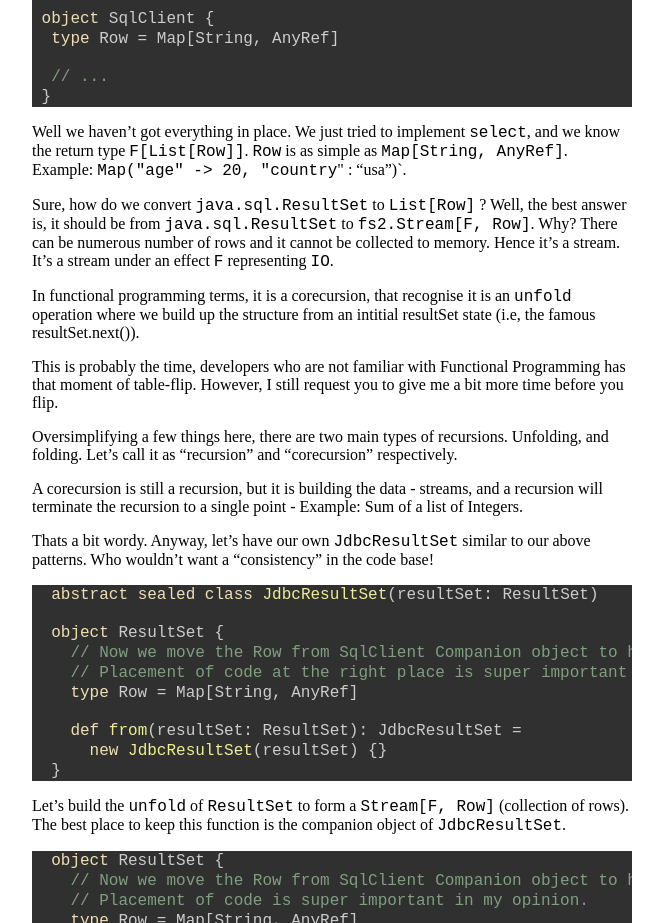
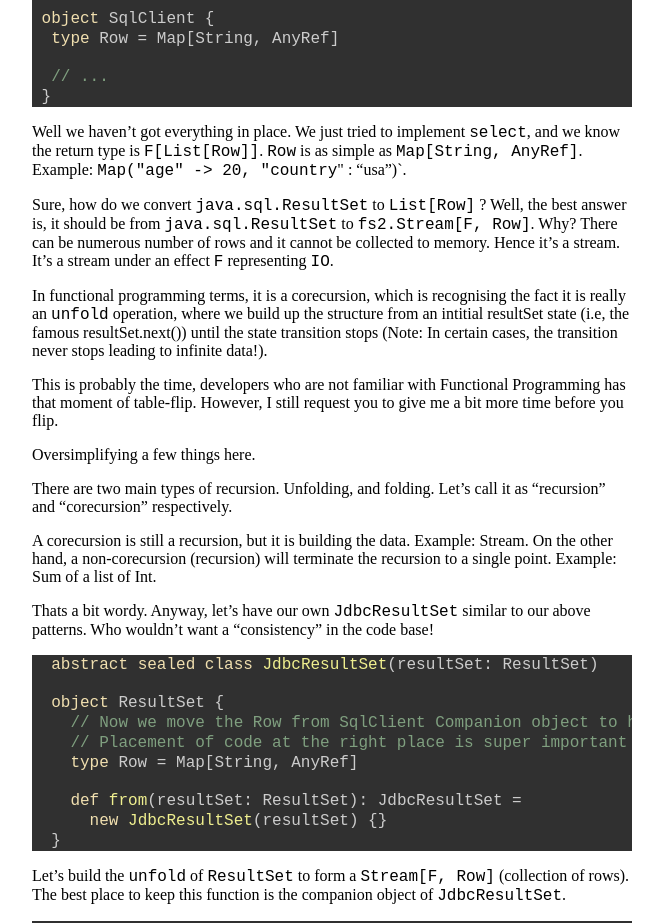
Before and after one commit to afsalthaj/myblog, a plain HTML site: page docs/posts/2021-05-14-functional-jdbc.html in a window 1280 px wide. Shown: the part 2860-3783 px from the top of the page, without its empty margins (308-971 px from the left). Drawn offline with Linux system fonts and the light colour scheme.

Commit message:
Fix typos

```diff
--- a/docs/posts/2021-05-14-functional-jdbc.html
+++ b/docs/posts/2021-05-14-functional-jdbc.html
@@ -138,12 +138,13 @@
 <span id="cb5-19"><a href="#cb5-19" aria-hidden="true"></a></span>
 <span id="cb5-20"><a href="#cb5-20" aria-hidden="true"></a>  <span class="co">// ...</span></span>
 <span id="cb5-21"><a href="#cb5-21" aria-hidden="true"></a> }</span></code></pre></div>
-<p>Well we haven’t got everything in place. We just tried to implement <code>select</code>, and we know the return type <code>F[List[Row]]</code>. <code>Row</code> is as simple as <code>Map[String, AnyRef]</code>. Example: <code>Map("age" -&gt; 20, "country</code>" : “usa”)`.</p>
+<p>Well we haven’t got everything in place. We just tried to implement <code>select</code>, and we know the return type is <code>F[List[Row]]</code>. <code>Row</code> is as simple as <code>Map[String, AnyRef]</code>. Example: <code>Map("age" -&gt; 20, "country</code>" : “usa”)`.</p>
 <p>Sure, how do we convert <code>java.sql.ResultSet</code> to <code>List[Row]</code> ? Well, the best answer is, it should be from <code>java.sql.ResultSet</code> to <code>fs2.Stream[F, Row]</code>. Why? There can be numerous number of rows and it cannot be collected to memory. Hence it’s a stream. It’s a stream under an effect <code>F</code> representing <code>IO</code>.</p>
-<p>In functional programming terms, it is a corecursion, that recognise it is an <code>unfold</code> operation where we build up the structure from an intitial resultSet state (i.e, the famous resultSet.next()).</p>
+<p>In functional programming terms, it is a corecursion, which is recognising the fact it is really an <code>unfold</code> operation, where we build up the structure from an intitial resultSet state (i.e, the famous resultSet.next()) until the state transition stops (Note: In certain cases, the transition never stops leading to infinite data!).</p>
 <p>This is probably the time, developers who are not familiar with Functional Programming has that moment of table-flip. However, I still request you to give me a bit more time before you flip.</p>
-<p>Oversimplifying a few things here, there are two main types of recursions. Unfolding, and folding. Let’s call it as “recursion” and “corecursion” respectively.</p>
-<p>A corecursion is still a recursion, but it is building the data - streams, and a recursion will terminate the recursion to a single point - Example: Sum of a list of Integers.</p>
+<p>Oversimplifying a few things here.</p>
+<p>There are two main types of recursion. Unfolding, and folding. Let’s call it as “recursion” and “corecursion” respectively.</p>
+<p>A corecursion is still a recursion, but it is building the data. Example: Stream. On the other hand, a non-corecursion (recursion) will terminate the recursion to a single point. Example: Sum of a list of Int.</p>
 <p>Thats a bit wordy. Anyway, let’s have our own <code>JdbcResultSet</code> similar to our above patterns. Who wouldn’t want a “consistency” in the code base!</p>
 <div class="sourceCode" id="cb6"><pre class="sourceCode scala"><code class="sourceCode scala"><span id="cb6-1"><a href="#cb6-1" aria-hidden="true"></a>  <span class="kw">abstract</span> <span class="kw">sealed</span> <span class="kw">class</span> <span class="fu">JdbcResultSet</span>(resultSet: ResultSet)</span>
 <span id="cb6-2"><a href="#cb6-2" aria-hidden="true"></a></span>
```
Also changed, not shown: 1 other file.
